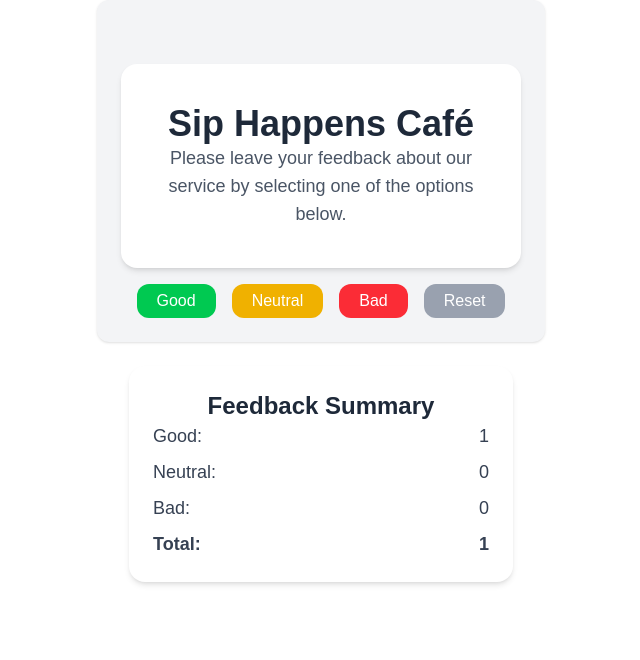
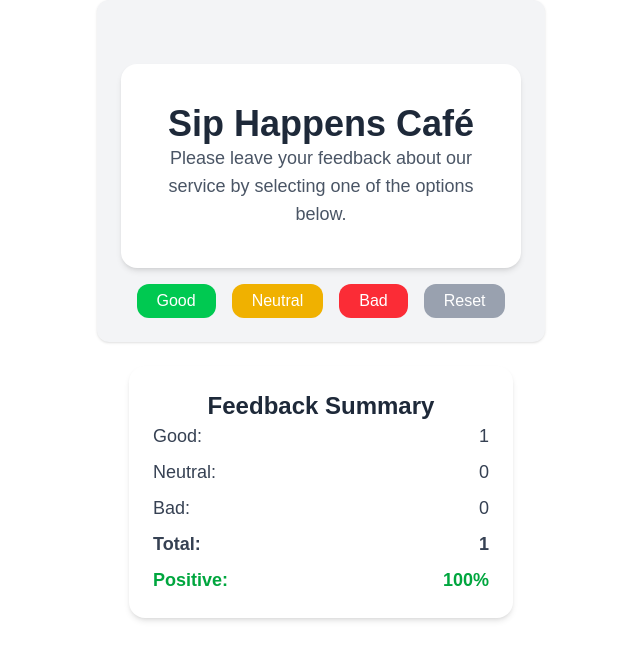
Before and after one commit to SLVladislav/my-react, a React (Vite) app: page / in a window 1280 px wide. Both pictures are taken after a click on the button "Good". Shown: the top 660 px of the page, without its empty margins (319-959 px from the left). Built offline with nearby package versions, Linux system fonts and the light colour scheme.

Commit message:
add localStorage

```diff
--- a/src/components/App.jsx
+++ b/src/components/App.jsx
@@ -5,29 +5,40 @@
 // import userData from "../userData.json";
 
 
-import { useState } from "react";
-import { ConstupDateFeedback } from "./Options/Options";
+import { useEffect, useState } from "react";
+import { Options } from "./Options/Options";
 import { Feedback } from "./Feedback/Feedback";
 
 
 // import FriendList from "./FriendList/FriendList";
 // import {  ClickCounter  } from "./submitBtn";
 
+export const initFeedback = {
+  good: 0,
+  neutral: 0,
+  bad: 0
+}
+
+export default function App () {
+  const [click, setClick] = useState(() => {
+    const feedbackStorage = JSON.parse(window.localStorage.getItem("feedback"))
+    return feedbackStorage ?? initFeedback;
+  });
+  console.log(initFeedback);
+  const total = click.good + click.neutral + click.bad;
+
+  useEffect(() => {
+    window.localStorage.setItem('feedback', JSON.stringify(click))
+  }, [click]);
 
 
-export default function App () {
-  const [click, setClick] = useState({
-    good: 0,
-    neutral: 0,
-    bad: 0
-  });
 
-  const total = click.good + click.neutral + click.neutral;
+
 
   return (
     <>
-      <ConstupDateFeedback click={click} setClick={setClick} total={total} />
-      {total > 0 ? (<Feedback click={click} total={total} />): (<p className="text-center text-gray-500 text-lg p-5">No feedback yet</p>)}
+      <Options  setClick={setClick} total={total}/>
+      {total > 0 ? (<Feedback click={click} total={total} />) : (<p className="text-center text-gray-500 text-lg p-5">No feedback yet</p>)}
 
       {/* <FriendList friends={friends} /> */}
       {/* <Profile
--- a/src/components/Descrtiption/Description.jsx
+++ b/src/components/Descrtiption/Description.jsx
@@ -1,4 +1,4 @@
-export const DashBoard = () => {
+export const Description = () => {
     return (
         <section className="bg-white px-6 py-10 rounded-2xl shadow-md text-center max-w-xl mx-auto mt-10">
             <h1 className="text-4xl font-bold text-gray-800 mb-4">Sip Happens Café</h1>
--- a/src/components/Feedback/Feedback.jsx
+++ b/src/components/Feedback/Feedback.jsx
@@ -1,5 +1,5 @@
 export const Feedback = ({click, total}) => {
-
+    const positivePercentFeedback = Math.round((click.good / total) * 100);
     return (
         <div className="bg-white shadow-md rounded-2xl p-6 w-full max-w-sm mx-auto mt-6">
             <h2 className="text-2xl font-semibold text-gray-800 mb-4 text-center">Feedback Summary</h2>
@@ -20,10 +20,10 @@ export const Feedback = ({click, total}) => {
                     <span>Total:</span>
                     <span>{total}</span>
                 </li>
-                {/* <li className="flex justify-between font-semibold text-green-600">
+                <li className="flex justify-between font-semibold text-green-600">
                     <span>Positive:</span>
-                    <span>0%</span>
-                </li> */}
+                    <span>{positivePercentFeedback}%</span>
+                </li>
             </ul>
         </div>
     );
--- a/src/components/Options/Options.jsx
+++ b/src/components/Options/Options.jsx
@@ -1,16 +1,25 @@
-import { DashBoard } from "../Descrtiption/Description";
+import { Description } from "../Descrtiption/Description";
+import { initFeedback } from "../App";
 
 
 
+export const Options = ({setClick, total}) => {
+    const handleClick = (type) => {
+        setClick((prevState)=>{
+            return {...prevState, [type]: prevState[type] + 1}
+         })
+    };
 
-export const ConstupDateFeedback = ({click, setClick}) => {
-    const handleClick = (type) => {
-        setClick({ ...click, [type]: click[type] + 1 })
-    };
+    const handleResetFeedback = () => {
+        setClick(initFeedback);
+    }
+
+
     return (
+
         <>
             <div className="flex flex-col items-center gap-4 bg-gray-100 p-6 rounded-xl shadow w-full max-w-md mx-auto">
-                <DashBoard />
+                <Description />
                 <div className="flex gap-4">
                     <button onClick={() => handleClick("good")} className="bg-green-500 text-white px-5 py-2 rounded-xl hover:bg-green-600 transition">
                         Good
@@ -21,8 +30,7 @@ export const ConstupDateFeedback = ({click, setClick}) => {
                     <button onClick={() => handleClick("bad")} className="bg-red-500 text-white px-5 py-2 rounded-xl hover:bg-red-600 transition">
                         Bad
                     </button>
-                    <button className="bg-gray-400 text-white px-5 py-2 rounded-xl hover:bg-gray-500 transition">Reset</button>
-
+                   { total > 0 && <button  onClick={handleResetFeedback} className="bg-gray-400 text-white px-5 py-2 rounded-xl hover:bg-gray-500 transition">Reset</button>}
                 </div>
             </div>
         </>
```
Also changed, not shown: jsconfig.json (+6 -6 lines).
